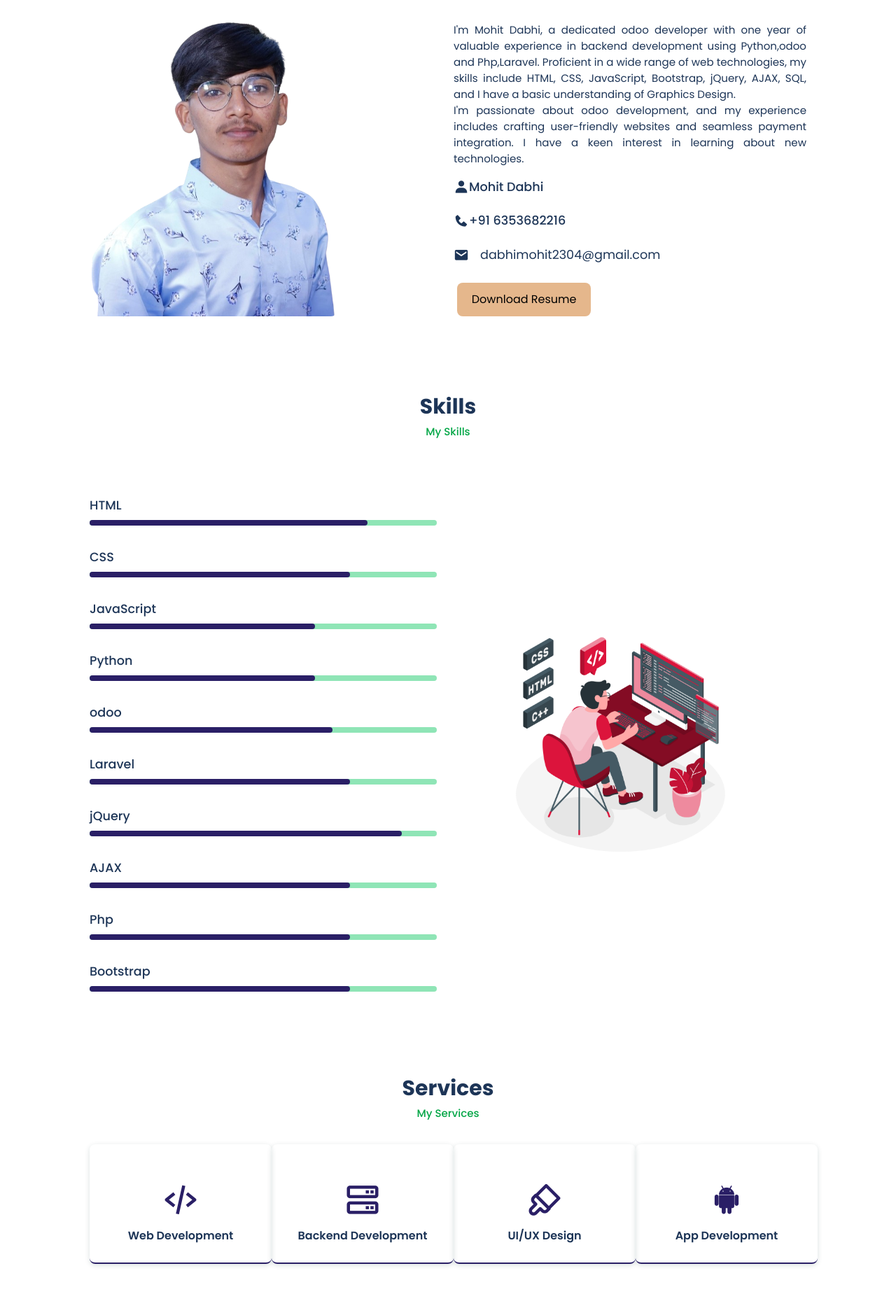
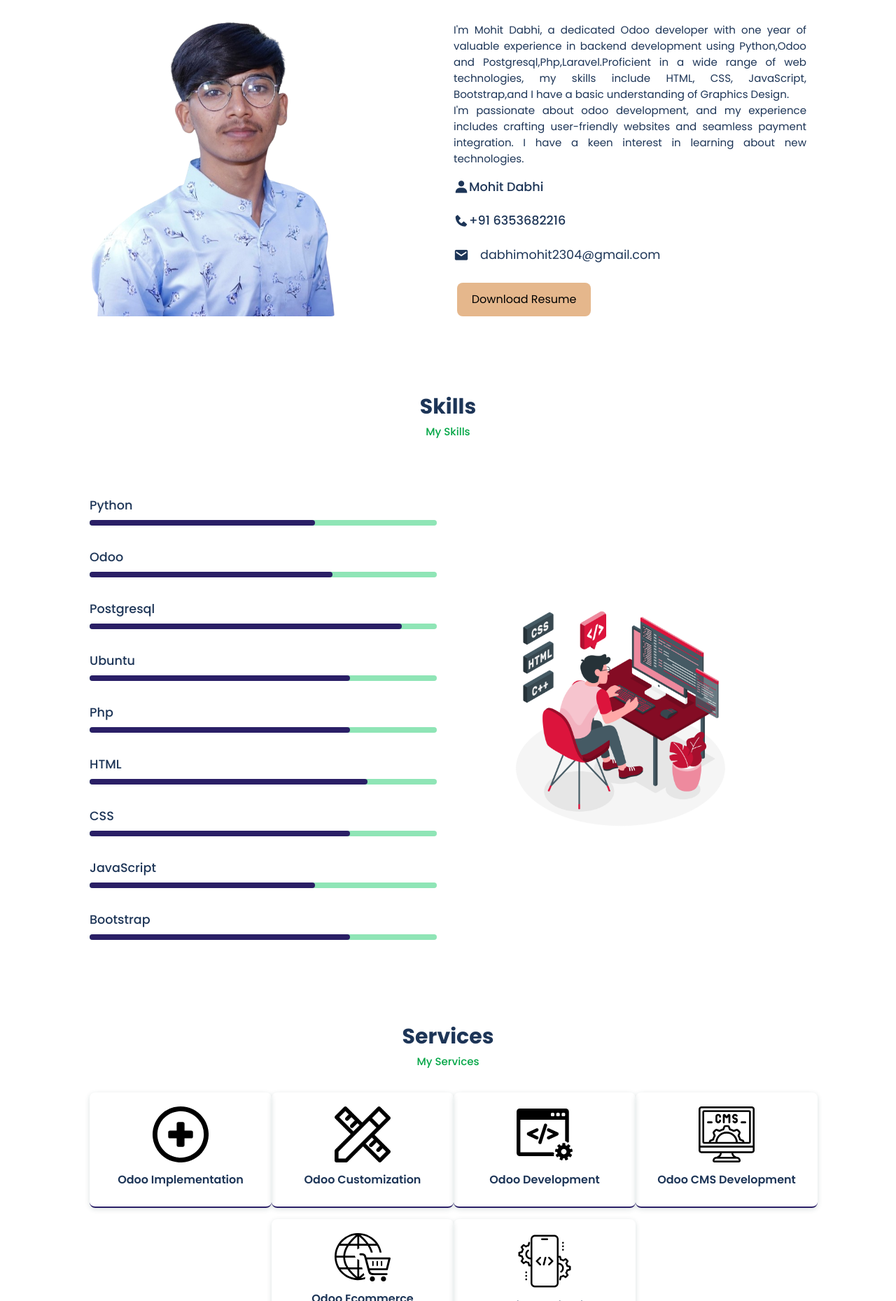
Before and after one commit to Dabhimohitt/Portfolio-Mohit-Dabhi, a plain HTML site: page index.html in a window 1280 px wide. Shown: the part 941-2800 px from the top of the page at 70% size. Drawn offline with nearby package versions, Linux system fonts and the light colour scheme.

Commit message:
initial commit

```diff
--- a/index.html
+++ b/index.html
@@ -45,8 +45,7 @@
             <span>Hello, I'm</span>
             <h1>Mohit Dabhi</h1>
             <h2 style="font-weight: bold; color: #DC143c;">Odoo Developer</h2>
-            <p class="">Full-stack Web developer with one year of experience in Python, Laravel, MySQL, odoo and
-                Front-end. I
+            <p class="">Backend developer with one year of experience in Python, Laravel, MySQL, odoo. I
                 have a robust background in C++, HTML5, CSS3, JavaScript, and various other web technologies. My passion
                 lies in working with cutting-edge technologies and continually enhancing my web development skills.</p>
             <a class="btn" href="./images/Mohit Dabhi Resume.pdf" download="Mohit_Dabhi_Resume.pdf">Download
@@ -73,11 +72,11 @@
     width: 80%;">
             </div>
             <div class="about-text">
-                <p text-align:justify;>I'm Mohit Dabhi, a dedicated odoo developer with one year of valuable experience
+                <p text-align:justify;>I'm Mohit Dabhi, a dedicated Odoo developer with one year of valuable experience
                     in
-                    backend development using Python,odoo and Php,Laravel. Proficient in a wide range of web
+                    backend development using Python,Odoo and Postgresql,Php,Laravel.Proficient in a wide range of web
                     technologies, my skills include
-                    HTML, CSS, JavaScript, Bootstrap, jQuery, AJAX, SQL, and I
+                    HTML, CSS, JavaScript, Bootstrap,and I
                     have a basic understanding of Graphics Design.
                 </p>
                 <p class="pt-2">
@@ -87,8 +86,8 @@
                     about new technologies.</p>
                 <div class="information">
                     <div class="info-box">
-                        <i class='bx bxs-user'></i>
-                        <span>Mohit Dabhi</span>
+                        <i class='bx bxs-user '></i>
+                        <span> Mohit Dabhi</span>
                     </div>
 
                     <div class="info-box">
@@ -122,6 +121,36 @@
         <div class="skills-container">
             <div class="bars">
                 <div class="bars-box">
+                    <h3>Python</h3>
+                    <div class="light-bar"></div>
+                    <div class="percent-bar react-bar"></div>
+                </div>
+
+                <div class="bars-box">
+                    <h3>Odoo</h3>
+                    <div class="light-bar"></div>
+                    <div class="percent-bar node-bar"></div>
+                </div>
+
+                <div class="bars-box">
+                    <h3>Postgresql</h3>
+                    <div class="light-bar"></div>
+                    <div class="percent-bar handlebars-bar"></div>
+                </div>
+
+                <div class="bars-box">
+                    <h3>Ubuntu</h3>
+                    <div class="light-bar"></div>
+                    <div class="percent-bar sql-bar"></div>
+                </div>
+
+                <div class="bars-box">
+                    <h3>Php</h3>
+                    <div class="light-bar"></div>
+                    <div class="percent-bar postgresql-bar"></div>
+                </div>
+
+                <div class="bars-box">
                     <h3>HTML</h3>
                     <div class="light-bar"></div>
                     <div class="percent-bar html-bar"></div>
@@ -137,42 +166,6 @@
                     <h3>JavaScript</h3>
                     <div class="light-bar"></div>
                     <div class="percent-bar js-bar"></div>
-                </div>
-
-                <div class="bars-box">
-                    <h3>Python</h3>
-                    <div class="light-bar"></div>
-                    <div class="percent-bar react-bar"></div>
-                </div>
-
-                <div class="bars-box">
-                    <h3>odoo</h3>
-                    <div class="light-bar"></div>
-                    <div class="percent-bar node-bar"></div>
-                </div>
-
-                <div class="bars-box">
-                    <h3>Laravel</h3>
-                    <div class="light-bar"></div>
-                    <div class="percent-bar express-bar"></div>
-                </div>
-
-                <div class="bars-box">
-                    <h3>jQuery</h3>
-                    <div class="light-bar"></div>
-                    <div class="percent-bar handlebars-bar"></div>
-                </div>
-
-                <div class="bars-box">
-                    <h3>AJAX</h3>
-                    <div class="light-bar"></div>
-                    <div class="percent-bar sql-bar"></div>
-                </div>
-
-                <div class="bars-box">
-                    <h3>Php</h3>
-                    <div class="light-bar"></div>
-                    <div class="percent-bar postgresql-bar"></div>
                 </div>
 
                 <div class="bars-box">
@@ -200,22 +193,32 @@
         <div class="services-content">
 
             <div class="services-box">
-                <i class='bx bx-code-alt'></i>
-                <h3>Web Development</h3>
+                <img src="./images/odoo-implement.svg" alt="Odoo Implementation" style="width: 80px;">
+                <h3>Odoo Implementation</h3>
             </div>
 
             <div class="services-box">
-                <i class='bx bx-server'></i>
-                <h3>Backend Development</h3>
+                <img src="./images/odoo-customization.png" alt="Odoo Customization" style="width: 80px;">
+                <h3>Odoo Customization</h3>
             </div>
             <div class="services-box">
-                <i class='bx bx-brush'></i>
-                <h3>UI/UX Design</h3>
+                <img src="./images/odoo-development.svg" alt="Odoo Development" style="width: 80px;">
+                <h3>Odoo Development</h3>
             </div>
-
             <div class="services-box">
-                <i class='bx bxl-android'></i>
-                <h3>App Development</h3>
+                <img src="./images/odoo-cms.png" alt="Odoo CMS Development" style="width: 80px;">
+                <h3>Odoo CMS Development</h3>
+            </div>
+            <div>
+            </div>
+            <div class="services-box">
+                <img src="./images/odoo-ecommerce.svg" alt="Odoo Ecommerce Development" style="width: 80px;">
+                <h3>Odoo Ecommerce Development</h3>
+            </div>
+            <div class="services-box">
+                <img src="./images/odoo-mobile-development.png" alt="Mobile Application Development"
+                    style="width: 80px;">
+                <h3>Mobile Application Development</h3>
             </div>
         </div>
     </section>
@@ -239,8 +242,8 @@
                 </div>
                 <h2>RETAIL MANAGEMENT SYSTEM</h2>
                 <p>Retail management is a process that store leaders participate in to encourage sales, enhance store
-                    associates ' performances and exceed customers' expectations. etc..,<br><b>Stack Used :</b> HTML,
-                    CSS, Python, odoo,</p>
+                    associates ' performances and exceed customers' expectations. etc..,<br><b>Stack Used :</b> Odoo,
+                    Python,HTML,XML,CSS,JavaScript</p>
                 <a href="http://localhost:8069/web#action=120&model=kits.retail.invoice&view_type=list&cids=1&menu_id=107"
                     target="_blank">Project Link</a>
             </div>
@@ -253,7 +256,8 @@
                 </div>
                 <h2>MANUFACTURING SYSTEM</h2>
                 <p>Odoo Manufacturing helps manufacturers schedule, plan, and process manufacturing orders. <br>
-                    <b>Stack Used :</b> HTML, CSS ,Python,JavaScript, odoo.
+                    <b>Stack Used :</b> Odoo,
+                    Python,HTML,XML,CSS,JavaScript
                 </p>
                 <p>
 
@@ -274,9 +278,9 @@
         <div class="experience-content">
 
             <div class="experience-box">
-                <img src="https://www.keypress.co.in/assets/images/keypress-logo.png" alt="" width="70%" height="50%">
+                <img src="./images/keypress-logo.png" alt="" width="70%" height="50%">
                 <!-- <h2 class="red-heading">Python Developer</h2> -->
-                <h4>Python Developer</h4>
+                <h4>Odoo Developer</h4>
                 <h4>November 2022 (Internship)</h4>
                 <p>Keypres IT Services</p>
             </div>
```
Also changed, not shown: images/keypress-logo.png (added), images/odoo-cms.png (added), images/odoo-customization.png (added), images/odoo-development.svg (added), images/odoo-ecommerce.svg (added), images/odoo-implement.svg (added), images/odoo-mobile-development.png (added).
